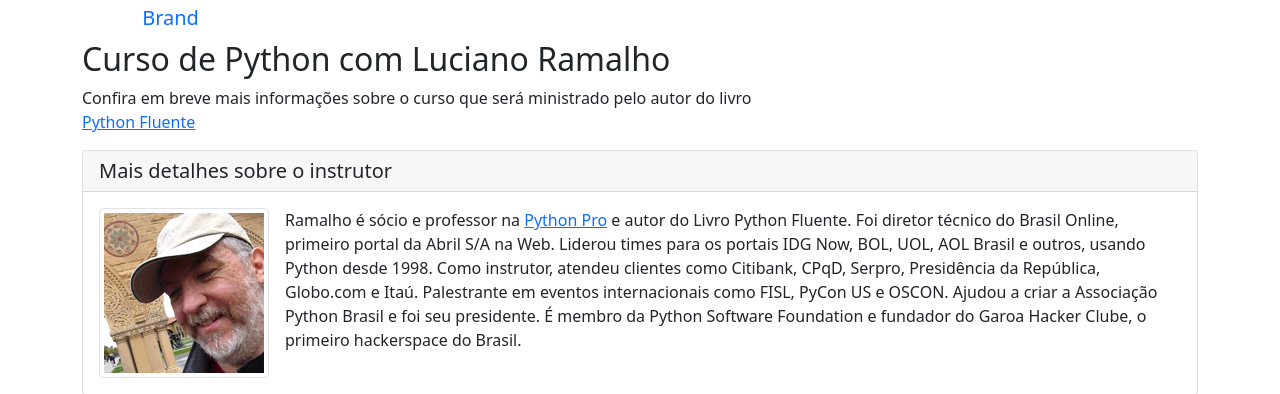
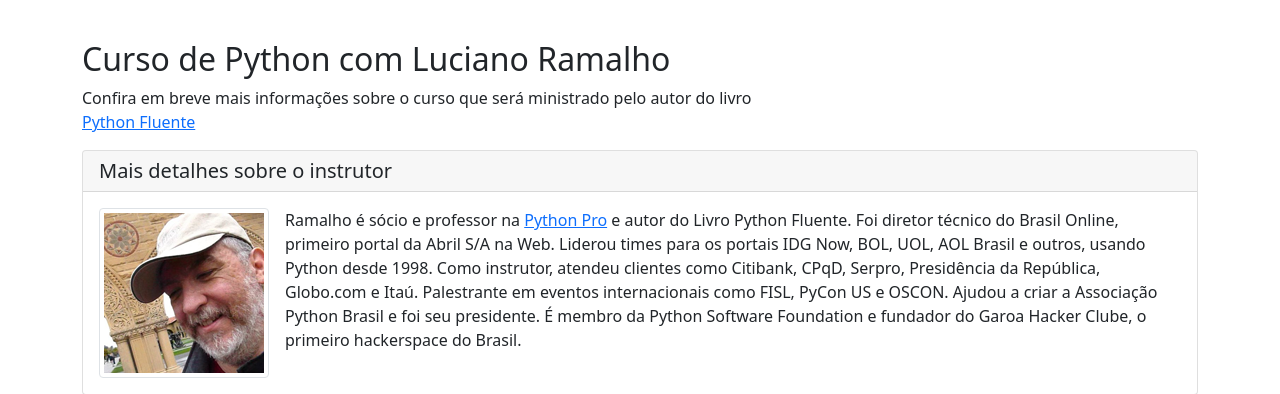
Before and after one commit to ViniciusBrag/project-django, a Django app: page / in a window 1280 px wide. Shown: the part 56-450 px from the top of the page. Run offline with Django 4.2, Linux system fonts and the light colour scheme; some libraries are stand-ins or nearby versions.

Commit message:
remove tag <a/> home.html

```diff
--- a/pythondjango/base/templates/base/home.html
+++ b/pythondjango/base/templates/base/home.html
@@ -44,7 +44,6 @@
                         data-target="#bs-example-navbar-collapse-1">
                     <span class="navbar-toggler-icon"></span>
                 </button>
-                <a class="navbar-brand" href="#">Brand</a>
                 <div class="collapse navbar-collapse" id="bs-example-navbar-collapse-1">
                     <ul class="navbar-nav">
                         <li class="nav-item active">
```
